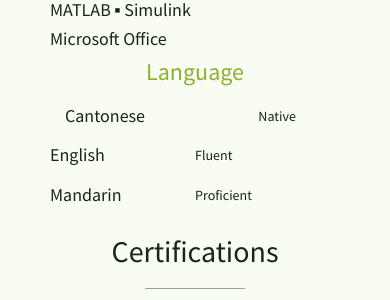
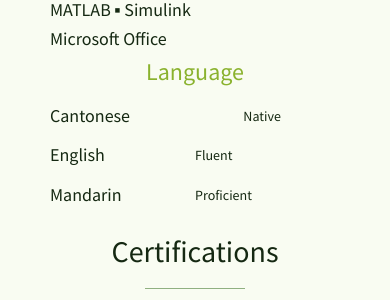
Before and after one commit to leelacceber/stylish-portfolio-jekyll-master, a Jekyll site: the page built from index.html, in a window 390 px wide. Shown: the part 2550-2850 px from the top of the page. Built offline with Jekyll 4.4.1, drawn with Linux system fonts in a browser that asks for light colours.

Commit message:
Update stylish-portfolio.css

```diff
--- a/css/stylish-portfolio.css
+++ b/css/stylish-portfolio.css
@@ -207,7 +207,7 @@ hr.small {
 
 /* Skills */
 
-.col-xs-6 {
+.col-xs-4, .col-xs-6, .col-xs-8 {
   padding-right: 0px;
   padding-left: 0px;
 }
```
